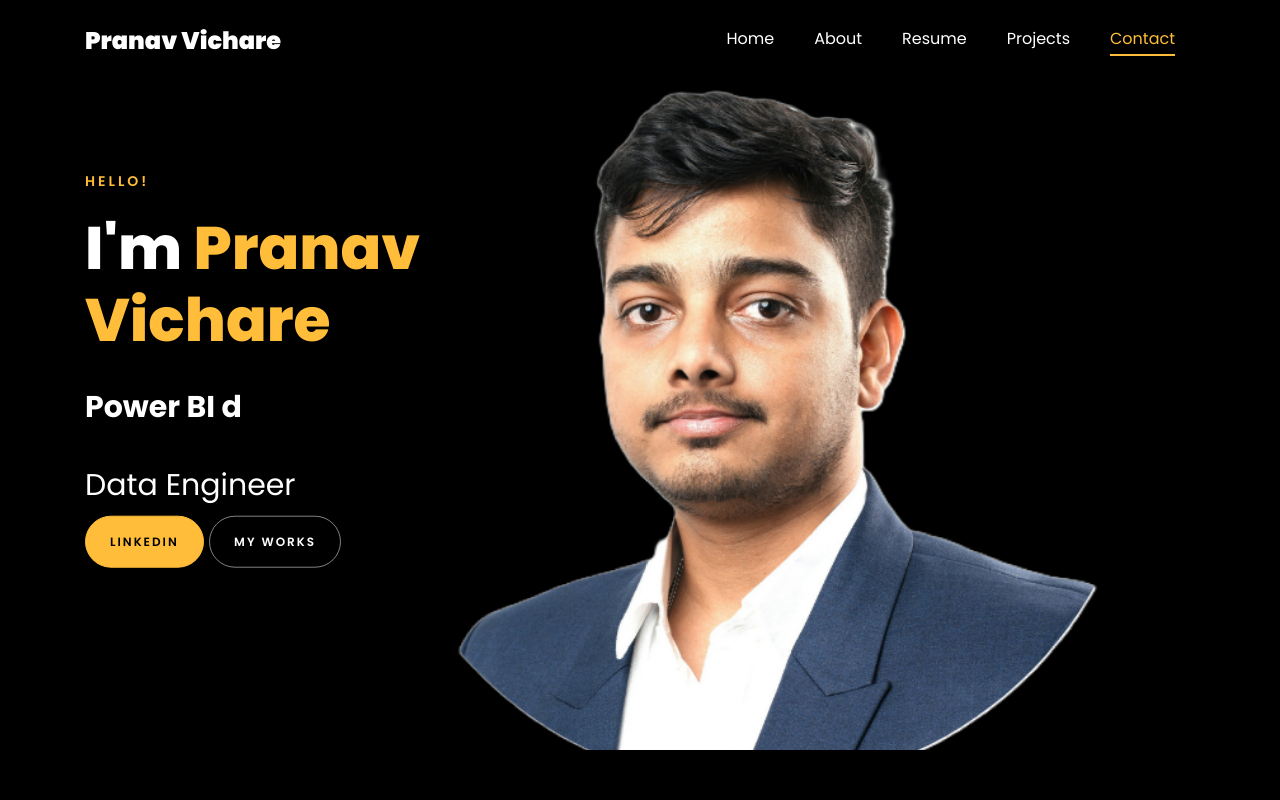
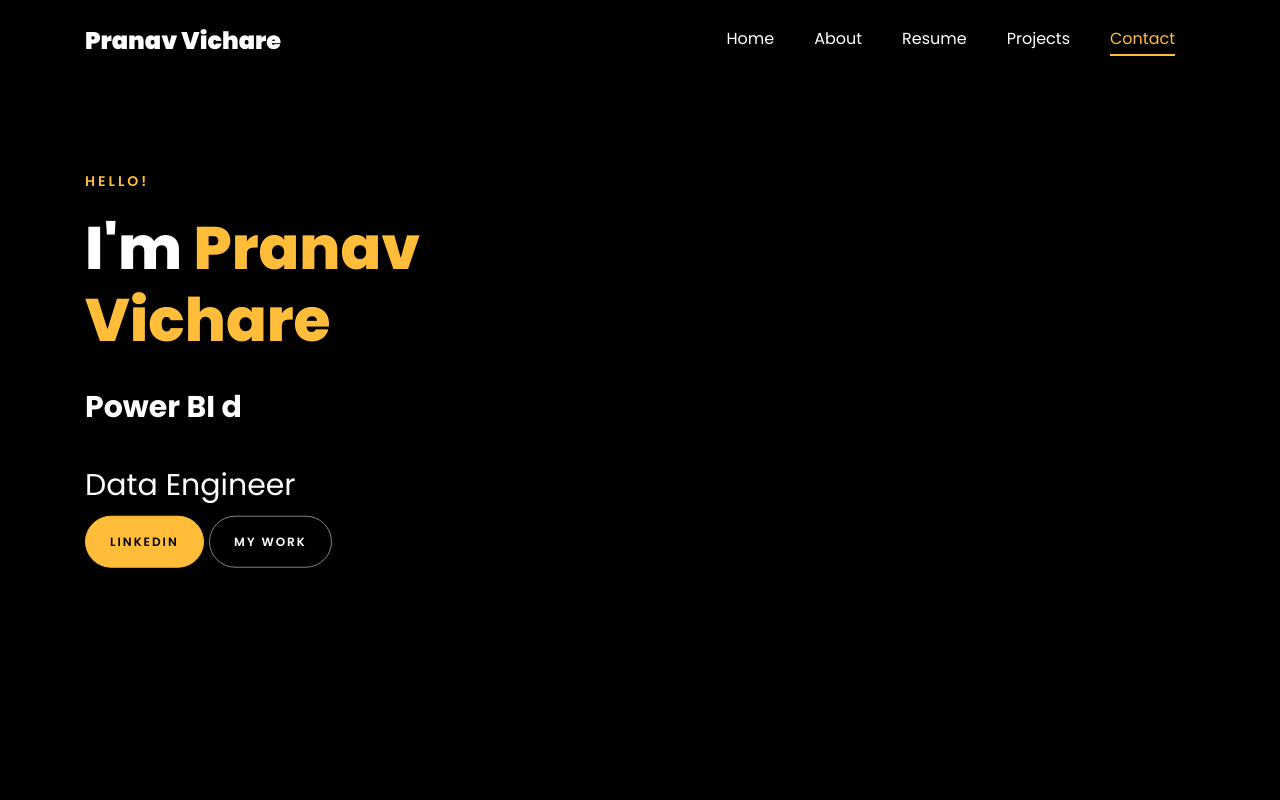
Before and after one commit to themagicalthings/Vamsi74, a plain HTML site: page index.html in a window 1280 px wide. Shown: the top 800 px of the page. Drawn offline with Linux system fonts and the light colour scheme; files whose address does not match are found by name.

Commit message:
Update index.html

```diff
--- a/index.html
+++ b/index.html
@@ -141,9 +141,9 @@
 	      	<div class="overlay"></div>
 	         <div class="container">
 	          <div class="row d-md-flex no-gutters slider-text align-items-end justify-content-end" data-scrollax-parent="true">
-	          	<div class="one-third js-fullheight order-md-last img" style="background-image:url(images/about_me_.png); background-size: right; background-position: right; height: 1200px; width: 800px;">
+	          	<!-- <div class="one-third js-fullheight order-md-last img" style="background-image:url(images/about_me_.png); background-size: right; background-position: right; height: 1200px; width: 800px;">
 	          	 <div class="overlay"></div>
-	          	</div>
+	          	</div> -->
 		          <div class="one-forth d-flex  align-items-center ftco-animate" data-scrollax=" properties: { translateY: '70%' }">
 		          	<div class="text">
 		          		<span class="subheading">Hello!</span>
@@ -191,7 +191,7 @@
 						<!-- <h2 class="d-flex" style="margin-bottom: 0">With over 5 years of experience</h2> -->
 						<!-- <br> -->
 			            <p><a href="https://www.linkedin.com/in/pranavvichare/" class="btn btn-primary py-3 px-4">Linkedin</a>
-							<a href="https://github.com/Pranavv361" class="btn btn-white btn-outline-white py-3 px-4">My works</a></p>
+							<a href="https://github.com/Pranavv361" class="btn btn-white btn-outline-white py-3 px-4">My work</a></p>
 		            </div>
 		          </div>
 	        	</div>
```
